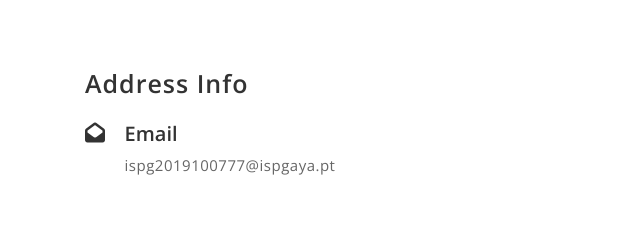
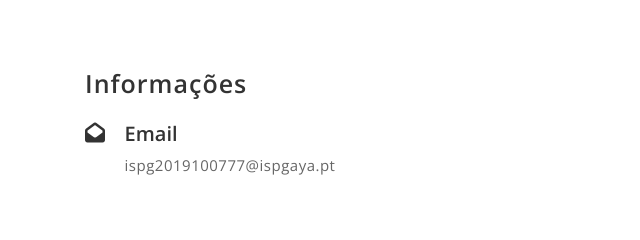
Before and after one commit to RuiJMoreira/engenharia, a plain HTML site: page index.html in a window 1280 px wide. Shown: the part 3062-3302 px from the top of the page, 0-640 px from the left. Drawn offline with nearby package versions, Linux system fonts and the light colour scheme.

Commit message:
Update index.html

```diff
--- a/index.html
+++ b/index.html
@@ -229,7 +229,7 @@
 		<h3 class="heading">Contactos</h3>
 		<div class="row contact-grids">
 			<div class="col-lg-5 contact-left">
-				<h4 class="mb-4">Address Info</h4>
+				<h4 class="mb-4">Informações</h4>
 				<div class="row">
 					<div class="col-1 pr-0 icon">
 						<i class="fa fa-envelope-open" aria-hidden="true"></i>
```
